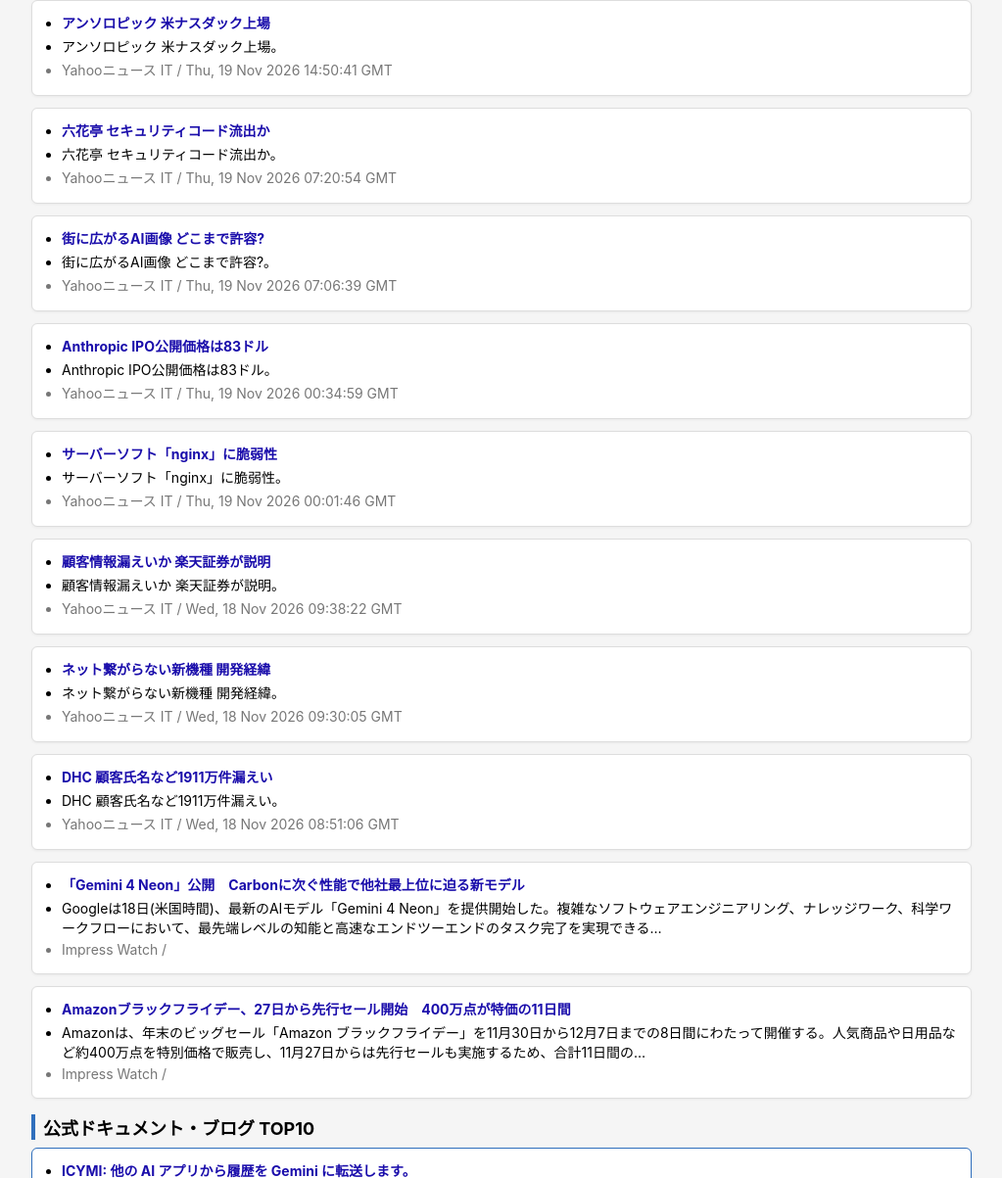
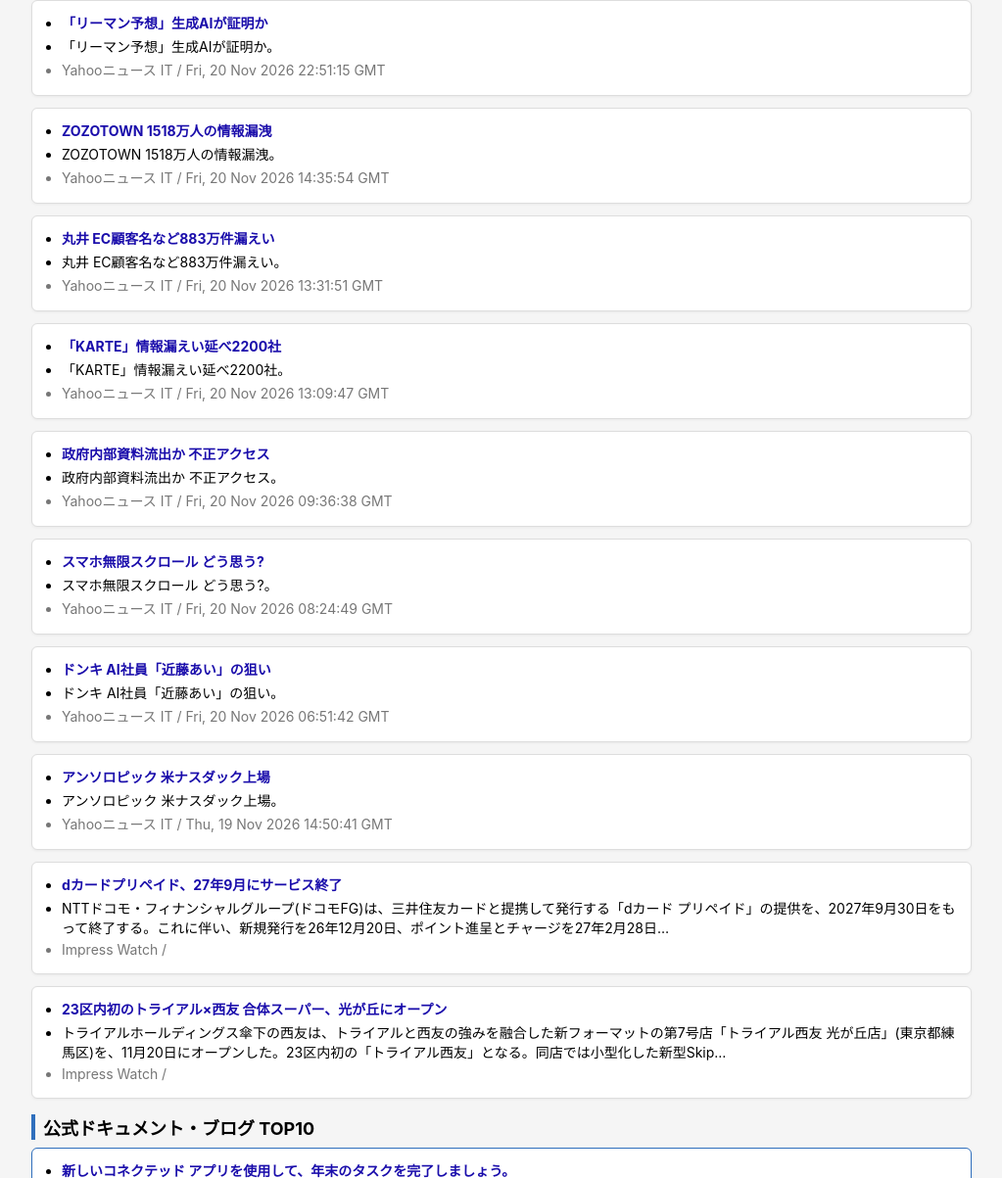
Before and after one commit to tsutsuya81gl-svg/it-news-daily, a plain HTML site: page index.html in a window 1280 px wide. Shown: the part 130-1333 px from the top of the page at 98% size, without its empty margins (128-1151 px from the left). Drawn offline with Linux system fonts and the light colour scheme.

Commit message:
Update news

```diff
--- a/index.html
+++ b/index.html
@@ -115,6 +115,62 @@ body {
 
 <div class="card">
   <ul>
+    <li><a href="https://news.yahoo.co.jp/pickup/6603360?source=rss" target="_blank">「リーマン予想」生成AIが証明か</a></li>
+    <li>「リーマン予想」生成AIが証明か。</li>
+    <li class="meta">Yahooニュース IT / Fri, 20 Nov 2026 22:51:15 GMT</li>
+  </ul>
+</div>
+
+<div class="card">
+  <ul>
+    <li><a href="https://news.yahoo.co.jp/pickup/6603349?source=rss" target="_blank">ZOZOTOWN 1518万人の情報漏洩</a></li>
+    <li>ZOZOTOWN 1518万人の情報漏洩。</li>
+    <li class="meta">Yahooニュース IT / Fri, 20 Nov 2026 14:35:54 GMT</li>
+  </ul>
+</div>
+
+<div class="card">
+  <ul>
+    <li><a href="https://news.yahoo.co.jp/pickup/6603344?source=rss" target="_blank">丸井 EC顧客名など883万件漏えい</a></li>
+    <li>丸井 EC顧客名など883万件漏えい。</li>
+    <li class="meta">Yahooニュース IT / Fri, 20 Nov 2026 13:31:51 GMT</li>
+  </ul>
+</div>
+
+<div class="card">
+  <ul>
+    <li><a href="https://news.yahoo.co.jp/pickup/6603339?source=rss" target="_blank">「KARTE」情報漏えい延べ2200社</a></li>
+    <li>「KARTE」情報漏えい延べ2200社。</li>
+    <li class="meta">Yahooニュース IT / Fri, 20 Nov 2026 13:09:47 GMT</li>
+  </ul>
+</div>
+
+<div class="card">
+  <ul>
+    <li><a href="https://news.yahoo.co.jp/pickup/6603320?source=rss" target="_blank">政府内部資料流出か 不正アクセス</a></li>
+    <li>政府内部資料流出か 不正アクセス。</li>
+    <li class="meta">Yahooニュース IT / Fri, 20 Nov 2026 09:36:38 GMT</li>
+  </ul>
+</div>
+
+<div class="card">
+  <ul>
+    <li><a href="https://news.yahoo.co.jp/pickup/6603307?source=rss" target="_blank">スマホ無限スクロール どう思う?</a></li>
+    <li>スマホ無限スクロール どう思う?。</li>
+    <li class="meta">Yahooニュース IT / Fri, 20 Nov 2026 08:24:49 GMT</li>
+  </ul>
+</div>
+
+<div class="card">
+  <ul>
+    <li><a href="https://news.yahoo.co.jp/pickup/6603294?source=rss" target="_blank">ドンキ AI社員「近藤あい」の狙い</a></li>
+    <li>ドンキ AI社員「近藤あい」の狙い。</li>
+    <li class="meta">Yahooニュース IT / Fri, 20 Nov 2026 06:51:42 GMT</li>
+  </ul>
+</div>
+
+<div class="card">
+  <ul>
     <li><a href="https://news.yahoo.co.jp/pickup/6603220?source=rss" target="_blank">アンソロピック 米ナスダック上場</a></li>
     <li>アンソロピック 米ナスダック上場。</li>
     <li class="meta">Yahooニュース IT / Thu, 19 Nov 2026 14:50:41 GMT</li>
@@ -123,72 +179,16 @@ body {
 
 <div class="card">
   <ul>
-    <li><a href="https://news.yahoo.co.jp/pickup/6603168?source=rss" target="_blank">六花亭 セキュリティコード流出か</a></li>
-    <li>六花亭 セキュリティコード流出か。</li>
-    <li class="meta">Yahooニュース IT / Thu, 19 Nov 2026 07:20:54 GMT</li>
-  </ul>
-</div>
-
-<div class="card">
-  <ul>
-    <li><a href="https://news.yahoo.co.jp/pickup/6603166?source=rss" target="_blank">街に広がるAI画像 どこまで許容?</a></li>
-    <li>街に広がるAI画像 どこまで許容?。</li>
-    <li class="meta">Yahooニュース IT / Thu, 19 Nov 2026 07:06:39 GMT</li>
-  </ul>
-</div>
-
-<div class="card">
-  <ul>
-    <li><a href="https://news.yahoo.co.jp/pickup/6603117?source=rss" target="_blank">Anthropic IPO公開価格は83ドル</a></li>
-    <li>Anthropic IPO公開価格は83ドル。</li>
-    <li class="meta">Yahooニュース IT / Thu, 19 Nov 2026 00:34:59 GMT</li>
-  </ul>
-</div>
-
-<div class="card">
-  <ul>
-    <li><a href="https://news.yahoo.co.jp/pickup/6603112?source=rss" target="_blank">サーバーソフト「nginx」に脆弱性</a></li>
-    <li>サーバーソフト「nginx」に脆弱性。</li>
-    <li class="meta">Yahooニュース IT / Thu, 19 Nov 2026 00:01:46 GMT</li>
-  </ul>
-</div>
-
-<div class="card">
-  <ul>
-    <li><a href="https://news.yahoo.co.jp/pickup/6603062?source=rss" target="_blank">顧客情報漏えいか 楽天証券が説明</a></li>
-    <li>顧客情報漏えいか 楽天証券が説明。</li>
-    <li class="meta">Yahooニュース IT / Wed, 18 Nov 2026 09:38:22 GMT</li>
-  </ul>
-</div>
-
-<div class="card">
-  <ul>
-    <li><a href="https://news.yahoo.co.jp/pickup/6603060?source=rss" target="_blank">ネット繋がらない新機種 開発経緯</a></li>
-    <li>ネット繋がらない新機種 開発経緯。</li>
-    <li class="meta">Yahooニュース IT / Wed, 18 Nov 2026 09:30:05 GMT</li>
-  </ul>
-</div>
-
-<div class="card">
-  <ul>
-    <li><a href="https://news.yahoo.co.jp/pickup/6603058?source=rss" target="_blank">DHC 顧客氏名など1911万件漏えい</a></li>
-    <li>DHC 顧客氏名など1911万件漏えい。</li>
-    <li class="meta">Yahooニュース IT / Wed, 18 Nov 2026 08:51:06 GMT</li>
-  </ul>
-</div>
-
-<div class="card">
-  <ul>
-    <li><a href="https://www.watch.impress.co.jp/docs/news/2157702.html" target="_blank">「Gemini 4 Neon」公開　Carbonに次ぐ性能で他社最上位に迫る新モデル</a></li>
-    <li>Googleは18日(米国時間)、最新のAIモデル「Gemini 4 Neon」を提供開始した。複雑なソフトウェアエンジニアリング、ナレッジワーク、科学ワークフローにおいて、最先端レベルの知能と高速なエンドツーエンドのタスク完了を実現できる…</li>
+    <li><a href="https://www.watch.impress.co.jp/docs/news/2158082.html" target="_blank">dカードプリペイド、27年9月にサービス終了</a></li>
+    <li>NTTドコモ・フィナンシャルグループ(ドコモFG)は、三井住友カードと提携して発行する「dカード プリペイド」の提供を、2027年9月30日をもって終了する。これに伴い、新規発行を26年12月20日、ポイント進呈とチャージを27年2月28日…</li>
     <li class="meta">Impress Watch / </li>
   </ul>
 </div>
 
 <div class="card">
   <ul>
-    <li><a href="https://www.watch.impress.co.jp/docs/news/2157749.html" target="_blank">Amazonブラックフライデー、27日から先行セール開始　400万点が特価の11日間</a></li>
-    <li>Amazonは、年末のビッグセール「Amazon ブラックフライデー」を11月30日から12月7日までの8日間にわたって開催する。人気商品や日用品など約400万点を特別価格で販売し、11月27日からは先行セールも実施するため、合計11日間の…</li>
+    <li><a href="https://www.watch.impress.co.jp/docs/news/2158115.html" target="_blank">23区内初のトライアル×西友 合体スーパー、光が丘にオープン</a></li>
+    <li>トライアルホールディングス傘下の西友は、トライアルと西友の強みを融合した新フォーマットの第7号店「トライアル西友 光が丘店」(東京都練馬区)を、11月20日にオープンした。23区内初の「トライアル西友」となる。同店では小型化した新型Skip…</li>
     <li class="meta">Impress Watch / </li>
   </ul>
 </div>
@@ -197,7 +197,23 @@ body {
 
 <div class="card card-official">
   <ul>
-    <li><a href="https://blog.google/innovation-and-ai/products/gemini-app/switch-ai-assistants-transfer-history/" target="_blank">ICYMI: 他の AI アプリから履歴を Gemini に転送します。</a></li>
+    <li><a href="https://blog.google/products-and-platforms/products/search/connected-apps-holiday-errands/" target="_blank">新しいコネクテッド アプリを使用して、年末のタスクを完了しましょう。</a></li>
+    <li><img src="https://storage.googleapis.com/gweb-uniblog-publish-prod/images/Connected_apps_-_Social_share_a.max-600x600.fo…</li>
+    <li class="meta">Google Official Blog / Fri, 20 Nov 2026 18:00:00 +0000</li>
+  </ul>
+</div>
+
+<div class="card card-official">
+  <ul>
+    <li><a href="https://blog.google/company-news/outreach-and-initiatives/google-org/watch-duty-gemini-tool/" target="_blank">Watch Duty が Gemini を使用して山火事の警報をより迅速に発信する方法</a></li>
+    <li>ウォッチ デューティ レンダリング</li>
+    <li class="meta">Google Official Blog / Fri, 20 Nov 2026 17:00:00 +0000</li>
+  </ul>
+</div>
+
+<div class="card card-official">
+  <ul>
+    <li><a href="https://blog.google/innovation-and-ai/products/gemini-app/switch-ai-assistants-transfer-history/" target="_blank">ICYMI: 他の AI アプリから Gemini に履歴を転送します。</a></li>
     <li><img src="https://storage.googleapis.com/gweb-uniblog-publish-prod/images/Transfer_socialshare.max-600x600.format-webp.w…</li>
     <li class="meta">Google Official Blog / Thu, 19 Nov 2026 20:30:00 +0000</li>
   </ul>
@@ -245,14 +261,6 @@ body {
 
 <div class="card card-official">
   <ul>
-    <li><a href="https://blog.google/products/ads-commerce/ads-decoded-ab-testing/" target="_blank">戦略的な A/B テストを構築して、広告のパフォーマンスを向上させます。</a></li>
-    <li><img src="https://storage.googleapis.com/gweb-uniblog-publish-prod/images/S2E7_Social_Share.max-600x600.format-webp.webp…</li>
-    <li class="meta">Google Official Blog / Thu, 19 Nov 2026 17:00:00 +0000</li>
-  </ul>
-</div>
-
-<div class="card card-official">
-  <ul>
     <li><a href="https://blog.google/innovation-and-ai/technology/developers-tools/genie-4-in-gemini-api/" target="_blank">Genie 4 が Gemini API で利用できるようになりました。</a></li>
     <li><img src="https://storage.googleapis.com/gweb-uniblog-publish-prod/images/Genie_4_Social_Share.max-600x600.format-webp.w…</li>
     <li class="meta">Google Official Blog / Thu, 19 Nov 2026 17:00:00 +0000</li>
@@ -261,22 +269,24 @@ body {
 
 <div class="card card-official">
   <ul>
-    <li><a href="https://blog.google/innovation-and-ai/products/gemini-app/computer-use-mac/" target="_blank">Gemini に Mac での繰り返しの作業を任せましょう</a></li>
-    <li>ジェミニに子供の蝶のスケッチを撮り、モデル化し、Blender でリグを作成するよう促す</li>
+    <li><a href="https://blog.google/products/ads-commerce/ads-decoded-ab-testing/" target="_blank">戦略的な A/B テストを構築して、広告のパフォーマンスを向上させます。</a></li>
+    <li><img src="https://storage.googleapis.com/gweb-uniblog-publish-prod/images/S2E7_Social_Share.max-600x600.format-webp.webp…</li>
     <li class="meta">Google Official Blog / Thu, 19 Nov 2026 17:00:00 +0000</li>
-  </ul>
-</div>
-
-<div class="card card-official">
-  <ul>
-    <li><a href="https://blog.google/innovation-and-ai/models-and-research/google-labs/flow-and-flow-music-session-artists/" target="_blank">Google Flow および Flow Music Sessions アーティストの作品の一部をご覧ください</a></li>
-    <li>男とカモメ</li>
-    <li class="meta">Google Official Blog / Thu, 19 Nov 2026 16:00:00 +0000</li>
   </ul>
 </div>
 
 <div class="section-title">その他のニュース（20件）</div>
 <ul class="sub-list">
+
+  <li>
+    <a href="https://blog.google/innovation-and-ai/products/gemini-app/computer-use-mac/" target="_blank">Gemini に Mac での繰り返しの作業を任せましょう</a>
+    <span class="sub-meta"> / Google Official Blog</span>
+  </li>
+
+  <li>
+    <a href="https://blog.google/innovation-and-ai/models-and-research/google-labs/flow-and-flow-music-session-artists/" target="_blank">Google Flow および Flow Music Sessions アーティストの作品の一部をご覧ください</a>
+    <span class="sub-meta"> / Google Official Blog</span>
+  </li>
 
   <li>
     <a href="https://blog.google/innovation-and-ai/infrastructure-and-cloud/global-network/the-dalles-data-center-20-years/" target="_blank">正しい方法を構築する: ダレスでの 20 年間の教訓</a>
@@ -289,7 +299,7 @@ body {
   </li>
 
   <li>
-    <a href="https://blog.google/company-news/outreach-and-initiatives/sustainability/new-water-stewardship-commitments/" target="_blank">地域社会に対する Google の水管理への取り組み</a>
+    <a href="https://blog.google/company-news/outreach-and-initiatives/sustainability/new-water-stewardship-commitments/" target="_blank">地域コミュニティに対する Google の水管理への取り組み</a>
     <span class="sub-meta"> / Google Official Blog</span>
   </li>
 
@@ -299,32 +309,22 @@ body {
   </li>
 
   <li>
+    <a href="https://blog.google/products-and-platforms/platforms/google-play/auction-google-play-las-vegas/" target="_blank">ラスベガスのレースウィークは Google Play に多額の特典をもたらします</a>
+    <span class="sub-meta"> / Google Official Blog</span>
+  </li>
+
+  <li>
+    <a href="https://blog.google/company-news/inside-google/around-the-globe/google-latin-america/google-for-mexico-2026-november/" target="_blank">メキシコ向け Google: ビジネスを超えたテクノロジーへの影響</a>
+    <span class="sub-meta"> / Google Official Blog</span>
+  </li>
+
+  <li>
     <a href="https://blog.google/innovation-and-ai/models-and-research/google-deepmind/genie-4-now-available-project-genie/" target="_blank">Genie 4 が利用可能になりました</a>
     <span class="sub-meta"> / Google Official Blog</span>
   </li>
 
   <li>
-    <a href="https://blog.google/company-news/inside-google/around-the-globe/google-latin-america/google-for-mexico-2026-november/" target="_blank">メキシコ向け Google: ビジネスを超えたテクノロジーの影響</a>
-    <span class="sub-meta"> / Google Official Blog</span>
-  </li>
-
-  <li>
-    <a href="https://blog.google/products-and-platforms/platforms/google-play/auction-google-play-las-vegas/" target="_blank">ラスベガスのレースウィークは Google Play に多額の特典をもたらします</a>
-    <span class="sub-meta"> / Google Official Blog</span>
-  </li>
-
-  <li>
-    <a href="https://blog.google/innovation-and-ai/products/gemini-app/gemini-lower-memory-devices/" target="_blank">Gemini アプリは、メモリの少ない Android デバイスでも利用できるようになりました。</a>
-    <span class="sub-meta"> / Google Official Blog</span>
-  </li>
-
-  <li>
     <a href="https://blog.google/products/ads-commerce/demand-gen-drop-november-2026/" target="_blank">11 月の Demand Gen Drop でホリデー ショッピング シーズンを勝ち取りましょう。</a>
-    <span class="sub-meta"> / Google Official Blog</span>
-  </li>
-
-  <li>
-    <a href="https://blog.google/innovation-and-ai/models-and-research/google-labs/stitch-loop/" target="_blank">ステッチ ループの紹介: 製品を構築および進化させる新しい方法</a>
     <span class="sub-meta"> / Google Official Blog</span>
   </li>
 
```
